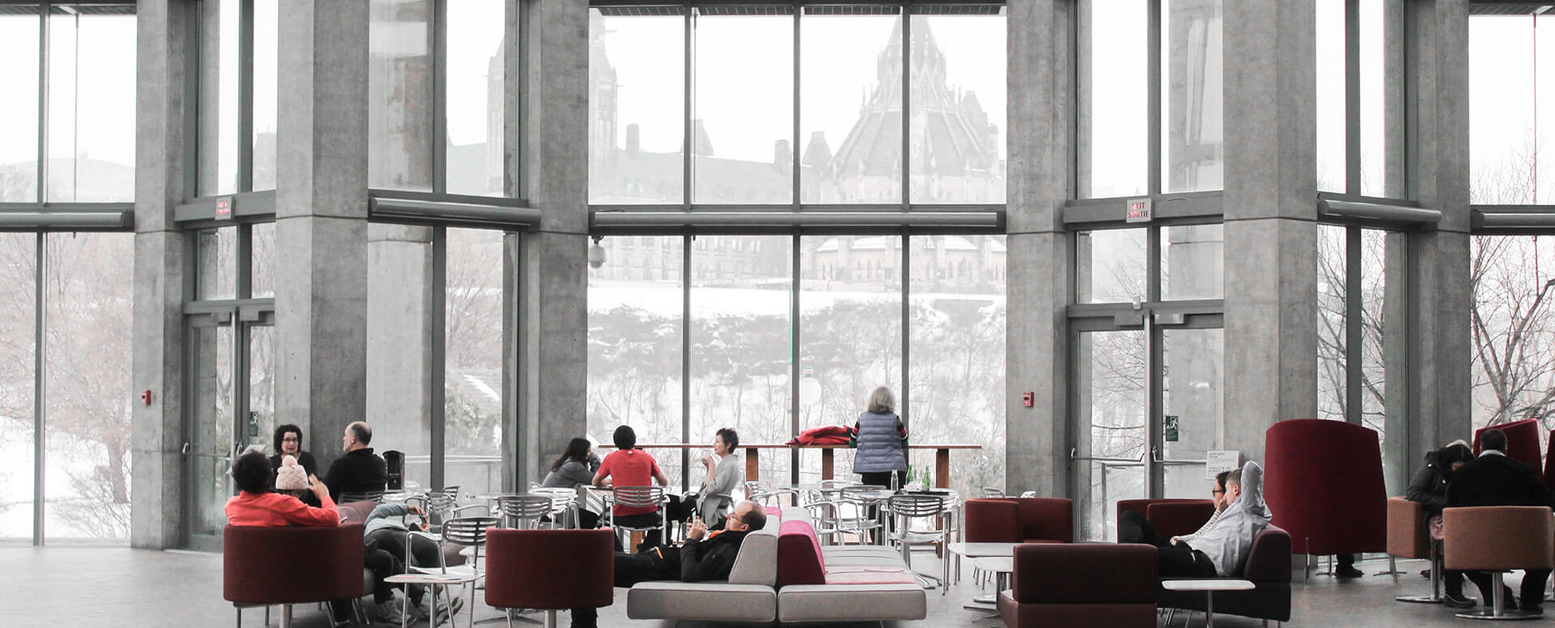
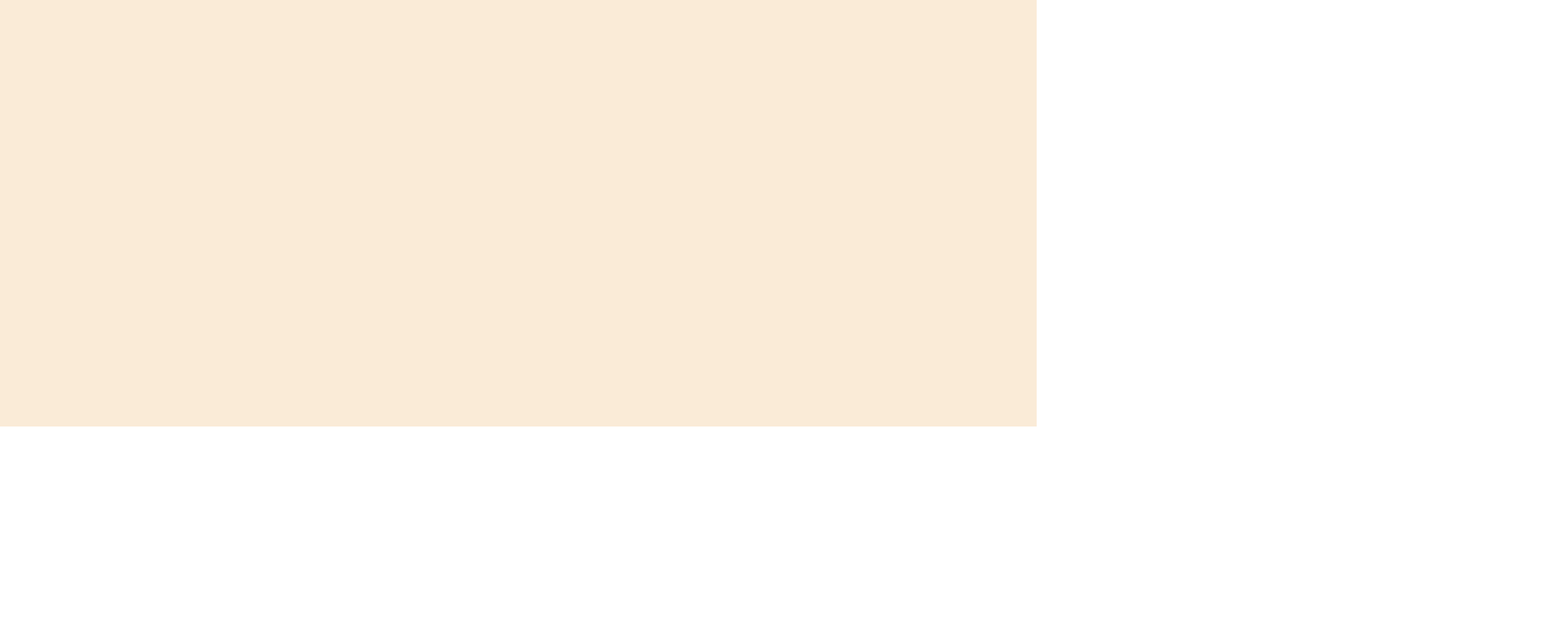
Before and after one commit to MudassarGill/explore-pakistan-travel, a plain HTML site: page website.html in a window 1280 px wide. Shown: the part 73-849 px from the top of the page at 81% size, 1920 px wide, since content can reach past the window. After the commit the page ends 800 px from the top, so only its background shows below. Drawn offline with Linux system fonts and the light colour scheme; files whose address does not match are found by name.

Commit message:
with background color

```diff
--- a/website.css
+++ b/website.css
@@ -58,8 +58,5 @@ a{
 .mainim{
     width: 100%;
     height: 600px;
+    background-color: antiquewhite;
 }
-img{
-    background-position: cover;
-    background-repeat: no-repeat;
-}
--- a/website.html
+++ b/website.html
@@ -8,7 +8,6 @@
 </head>
 <body>
 <div class="mainim">
-    <img src="C:\Users\LAPTOPS HUB\Desktop\explore-pakistan-travel\images\hero-bg.jpg" alt="">
     <div class="maindiv">
         <div class="logo"><b>Dewi</b></div>
         <div class="menu">
```
